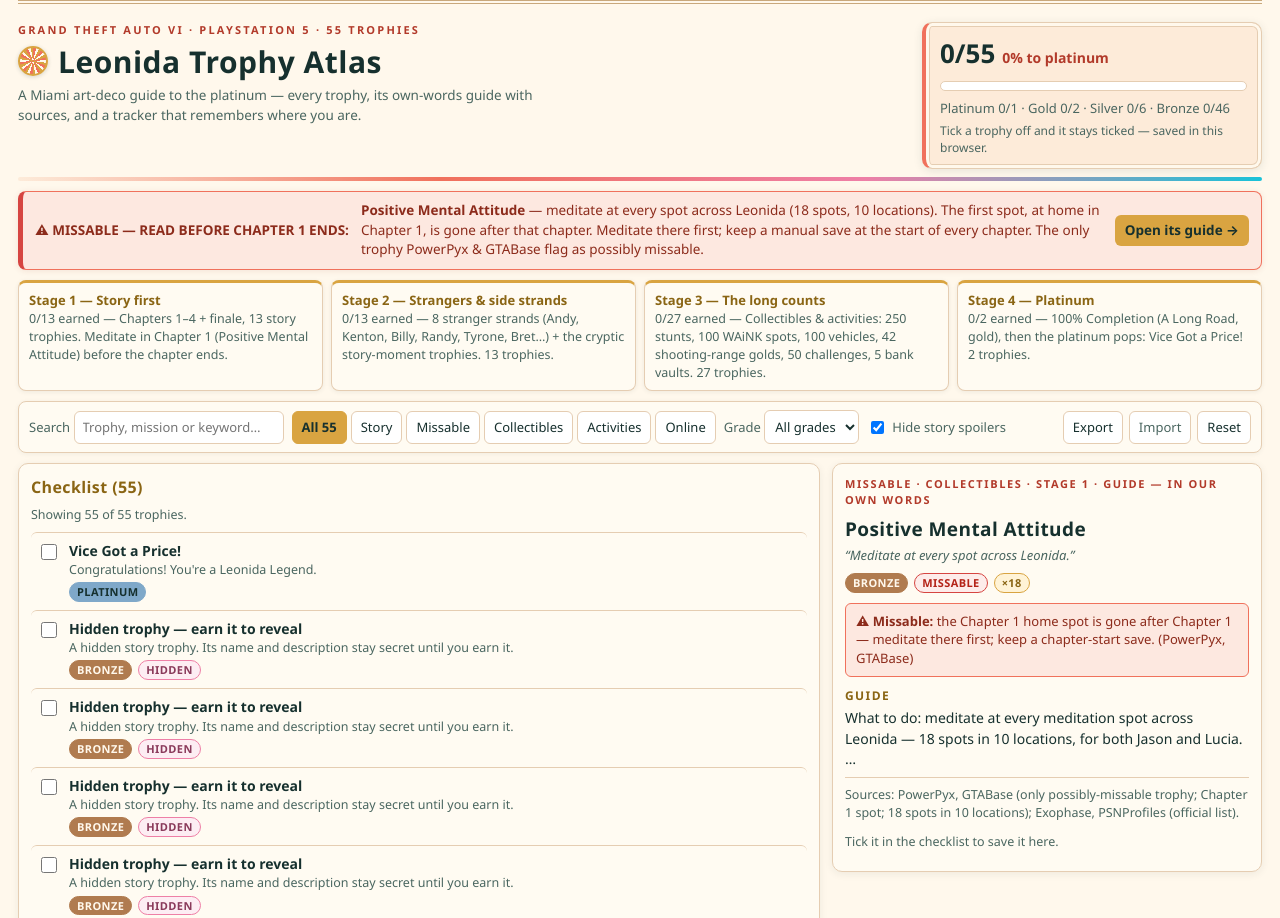
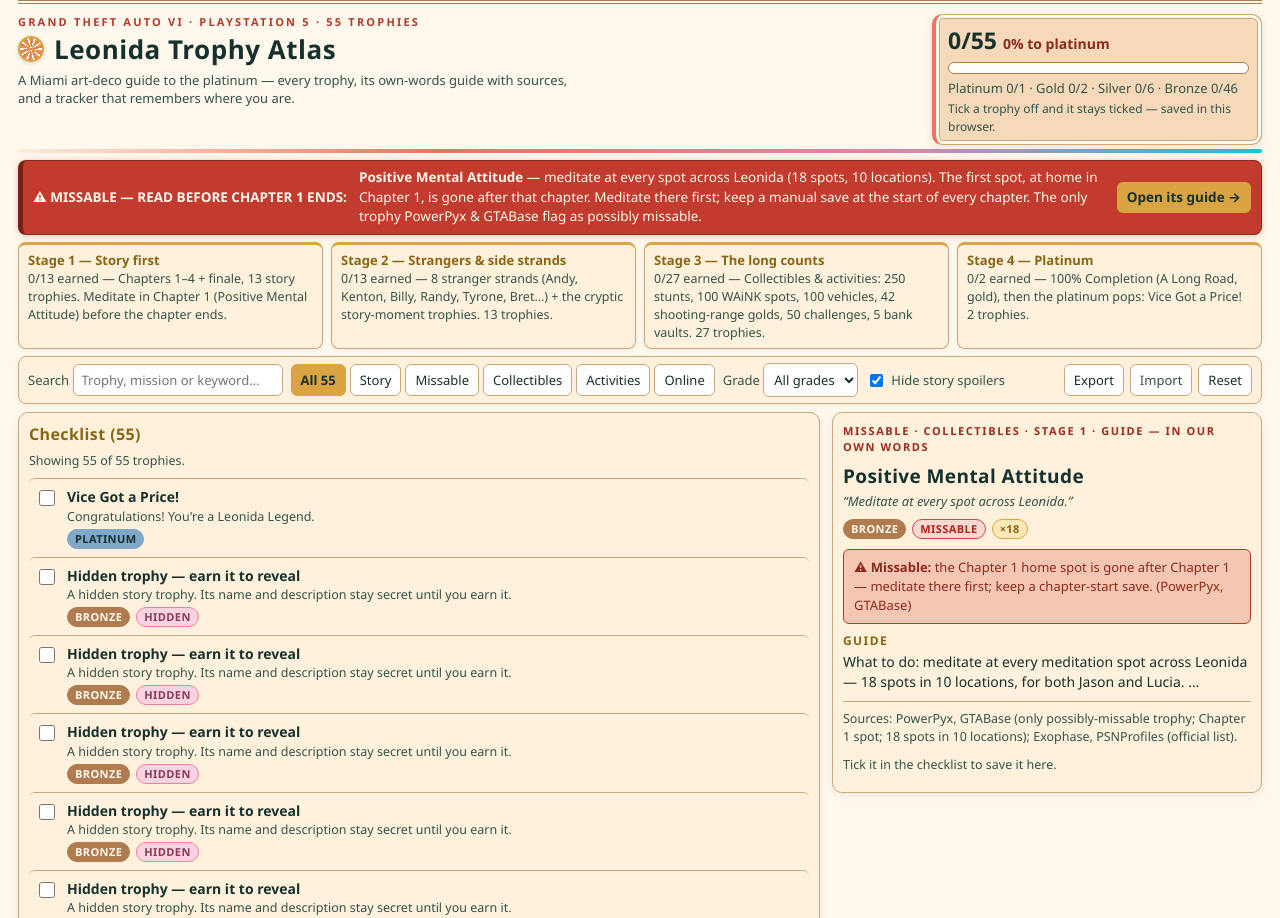
Before and after one commit to NozartXE/leonida-trophy-atlas, a plain HTML site: page app/index.html in a window 1280 px wide. Shown: the top 918 px of the page. Drawn offline with Linux system fonts and the light colour scheme.

Commit message:
Miami fix round: contrast pass + masthead compression (presentation only)

```diff
--- a/app/style.css
+++ b/app/style.css
@@ -1,16 +1,18 @@
 /* Miami — Leonida Trophy Atlas: Vice City art-deco pastel, warm cream surfaces,
+   Fix round: contrast pass (darker panels/borders, saturated missable banner,
+   solid progress bar) + masthead compression so guide prose enters the frame.
    deep sea-green ink, coral / deco gold / seafoam accents.
    Neon cyan and neon pink appear ONLY as thin accent lines:
    the 4px sunset band under the masthead, focus / selected outlines,
    and the thin gradient edge of the progress bar. Never as fills or body text. */
 :root {
   --bg: #FFF8EC;
-  --bg-blush: #FDEBD9;
-  --panel: #FDEBD9;
-  --panel-soft: #FFFBF2;
+  --bg-blush: #F6D9B8;
+  --panel: #F6D9B8;
+  --panel-soft: #FFF1DC;
   --card: #FFFFFF;
   --ink: #16302E;
-  --ink-dim: #4A6660;
+  --ink-dim: #33524B;
   --coral: #F0715C;
   --coral-dark: #B23A2A;
   --gold: #D9A441;
@@ -21,36 +23,36 @@
   --pink: #EE7FA6;
   --pink-dark: #8A3A5B;
   --neon-cyan: #19C2D8;
-  --sand: #E5CDB2;
-  --sand-dark: #C9A87C;
-  --good: #3E9B6B;
+  --sand: #C9A87C;
+  --sand-dark: #A87F4F;
+  --good: #257347;
   --danger: #D64541;
   --danger-dark: #8C2B1B;
   --platinum: #7FA8C9;
   --silver: #B9C4C6;
   --bronze: #B07B4F;
   /* legacy aliases kept so every existing selector resolves to the Miami palette */
-  --ink-2: #FFFBF2;
-  --ink-3: #FDEBD9;
+  --ink-2: #FFF1DC;
+  --ink-3: #F6D9B8;
   --teal: #57B8A2;
   --amber: #D9A441;
   --amber-soft: #8A6514;
   --cream: #16302E;
-  --cream-dim: #4A6660;
-  --line: #E5CDB2;
+  --cream-dim: #33524B;
+  --line: #C9A87C;
 }
 * { box-sizing: border-box; }
 html { background: var(--bg); }
 body {
   margin: 0 auto; max-width: 1280px; min-height: 100vh;
-  background: linear-gradient(180deg, #FFF8EC 0%, #FFF8EC 34%, #FDEBD9 78%, #FBE3D3 100%);
+  background: linear-gradient(180deg, #FFF8EC 0%, #FFF8EC 34%, #F6D9B8 78%, #F2CBA3 100%);
   color: var(--ink); font: 15px/1.45 "Segoe UI", system-ui, -apple-system, sans-serif;
   padding: 0 18px 28px;
 }
-h1 { font-size: 30px; margin: 2px 0 3px; letter-spacing: .5px; color: var(--ink); }
+h1 { font-size: 26px; margin: 1px 0 2px; letter-spacing: .5px; color: var(--ink); }
 h1::before {
   /* One restrained deco motif: a small sunburst badge beside the H1 (CSS-only conic gradient). */
-  content: ""; display: inline-block; width: 26px; height: 26px; border-radius: 50%;
+  content: ""; display: inline-block; width: 22px; height: 22px; border-radius: 50%;
   margin-right: 10px; vertical-align: -3px;
   background: repeating-conic-gradient(from -10deg, #D9A441 0deg 12deg, #F0715C 12deg 24deg, #FFF8EC 24deg 36deg);
   border: 2px solid #D9A441;
@@ -66,7 +68,7 @@ button:focus-visible, select:focus-visible, input:focus-visible, a:focus-visible
 
 /* Masthead + progress card — stepped / double-rule deco borders + sunset band */
 .masthead {
-  display: flex; gap: 20px; padding: 18px 0 12px; align-items: stretch; position: relative;
+  display: flex; gap: 16px; padding: 10px 0 8px; align-items: stretch; position: relative;
   border-top: 4px double var(--sand-dark);
 }
 .masthead::after {
@@ -77,37 +79,37 @@ button:focus-visible, select:focus-visible, input:focus-visible, a:focus-visible
 }
 .masthead-title { flex: 1 1 auto; }
 .kicker { margin: 0; font-size: 11px; letter-spacing: 2.2px; color: var(--coral-dark); font-weight: 700; }
-.tagline { margin: 0; color: var(--ink-dim); font-size: 13.5px; max-width: 560px; }
+.tagline { margin: 0; color: var(--ink-dim); font-size: 13px; max-width: 560px; }
 .progress-card {
-  flex: 0 0 340px; background: var(--panel); border: 1px solid var(--sand);
-  border-left: 4px solid var(--coral); border-radius: 10px; padding: 12px 14px;
+  flex: 0 0 330px; background: var(--panel); border: 1px solid var(--sand);
+  border-left: 4px solid var(--coral); border-radius: 10px; padding: 9px 12px;
   box-shadow: 0 2px 10px rgba(22,48,46,.10), inset 0 0 0 3px #FFF8EC, inset 0 0 0 4px var(--sand);
 }
-.progress-big { margin: 0; font-size: 26px; font-weight: 800; color: var(--ink); }
-.progress-pct { font-size: 14px; color: var(--coral-dark); font-weight: 700; }
-.progress-bar { height: 10px; background: #FFFFFF; border: 1px solid var(--sand); border-radius: 6px; margin: 8px 0; overflow: hidden; }
-.progress-bar div { height: 100%; background: linear-gradient(90deg, var(--gold) 0%, var(--coral) 88%, var(--neon-cyan) 100%); border-radius: 6px; width: 0%; }
+.progress-big { margin: 0; font-size: 23px; font-weight: 800; color: var(--ink); }
+.progress-pct { font-size: 14px; color: #8C2B1B; font-weight: 800; }
+.progress-bar { height: 12px; background: #FFFDF8; border: 1px solid var(--sand-dark); border-radius: 6px; margin: 5px 0; overflow: hidden; }
+.progress-bar div { height: 100%; background: #E4573D; border-radius: 6px; width: 0%; }
 .progress-grades { margin: 0; font-size: 13px; color: var(--ink-dim); }
-.progress-note { margin: 4px 0 0; font-size: 12px; color: var(--ink-dim); }
+.progress-note { margin: 2px 0 0; font-size: 12px; color: var(--ink-dim); }
 
-/* Missable banner — warning semantics: pale coral wash, coral border, dark red-brown text */
+/* Missable banner — warning semantics: saturated red fill, cream text (must read as a warning at judge scale) */
 .missable-banner {
-  display: flex; gap: 12px; align-items: center; background: #FDE8E0; border: 1px solid var(--coral);
-  border-left: 5px solid var(--danger); border-radius: 8px; padding: 9px 12px; font-size: 13.5px;
-  color: var(--danger-dark); margin-top: 10px;
-  box-shadow: 0 1px 6px rgba(140,43,27,.10);
+  display: flex; gap: 12px; align-items: center; background: #C23B2E; border: 1px solid #8C2B1B;
+  border-left: 5px solid #7A1F14; border-radius: 8px; padding: 7px 10px; font-size: 13.5px;
+  color: #FFF8EC; margin-top: 7px;
+  box-shadow: 0 1px 6px rgba(124,31,20,.25);
 }
-.missable-banner strong { color: var(--danger-dark); white-space: nowrap; }
-.missable-banner span { flex: 1; color: var(--danger-dark); }
+.missable-banner strong { color: #FFF8EC; white-space: nowrap; }
+.missable-banner span { flex: 1; color: #FFF8EC; }
 .missable-banner button {
   background: var(--gold); color: #16302E; border: 0; border-radius: 6px; padding: 6px 10px; font-weight: 700; white-space: nowrap;
 }
 
 /* Roadmap strip */
-.roadmap-strip { display: grid; grid-template-columns: repeat(4, 1fr); gap: 8px; margin: 10px 0; }
+.roadmap-strip { display: grid; grid-template-columns: repeat(4, 1fr); gap: 8px; margin: 7px 0; }
 .roadmap-strip .stage {
   background: var(--panel-soft); border: 1px solid var(--sand); border-top: 3px solid var(--gold);
-  border-radius: 8px; padding: 8px 10px; font-size: 12.5px; color: var(--ink);
+  border-radius: 8px; padding: 6px 9px; font-size: 12.5px; color: var(--ink);
   box-shadow: 0 1px 5px rgba(22,48,46,.07);
 }
 .roadmap-strip .stage b { display: block; color: var(--gold-dark); font-size: 13px; }
@@ -116,7 +118,7 @@ button:focus-visible, select:focus-visible, input:focus-visible, a:focus-visible
 /* Toolbar */
 .toolbar {
   display: flex; flex-wrap: wrap; gap: 8px; align-items: center;
-  background: var(--panel-soft); border: 1px solid var(--sand); border-radius: 8px; padding: 8px 10px; margin-bottom: 10px;
+  background: var(--panel-soft); border: 1px solid var(--sand); border-radius: 8px; padding: 6px 9px; margin-bottom: 8px;
   box-shadow: 0 1px 5px rgba(22,48,46,.06);
 }
 .toolbar label { font-size: 13px; color: var(--ink-dim); }
@@ -134,7 +136,7 @@ button:focus-visible, select:focus-visible, input:focus-visible, a:focus-visible
 /* Two-column layout */
 .layout { display: grid; grid-template-columns: 1fr 430px; gap: 12px; align-items: start; }
 .checklist, .guide-panel {
-  background: var(--panel-soft); border: 1px solid var(--sand); border-radius: 10px; padding: 12px;
+  background: var(--panel-soft); border: 1px solid var(--sand); border-radius: 10px; padding: 10px;
   box-shadow: 0 2px 8px rgba(22,48,46,.07);
 }
 .list-hint { margin: 0 0 8px; font-size: 12.5px; color: var(--ink-dim); }
@@ -159,21 +161,21 @@ button:focus-visible, select:focus-visible, input:focus-visible, a:focus-visible
 .chip.gold { background: var(--gold); color: #16302E; border-color: var(--gold); }
 .chip.silver { background: var(--silver); color: #16302E; border-color: var(--silver); }
 .chip.bronze { background: var(--bronze); color: #FFF8EC; border-color: var(--bronze); }
-.chip.hidden { border-color: var(--pink); color: var(--pink-dark); background: #FDEDF3; }
-.chip.missable { border-color: var(--danger); color: #B42318; background: #FDECEA; }
-.chip.count { border-color: var(--gold); color: var(--gold-dark); background: var(--gold-soft); }
+.chip.hidden { border-color: var(--pink); color: var(--pink-dark); background: #F9D3E0; }
+.chip.missable { border-color: var(--danger); color: #B42318; background: #F9D8D2; }
+.chip.count { border-color: var(--gold); color: var(--gold-dark); background: #FFE9B8; }
 
 /* Guide panel (right column) */
 .guide-panel { position: sticky; top: 8px; }
-.guide-panel .g-kind { font-size: 11px; letter-spacing: 1.6px; color: var(--coral-dark); font-weight: 700; }
+.guide-panel .g-kind { font-size: 11px; letter-spacing: 1.6px; color: #9E2B1E; font-weight: 700; }
 .guide-panel h2 { font-size: 19px; color: var(--ink); margin: 2px 0 2px; }
 .guide-panel .g-desc { color: var(--ink-dim); font-size: 13px; margin: 0 0 8px; font-style: italic; }
 .guide-panel .g-chips { display: flex; gap: 6px; flex-wrap: wrap; margin-bottom: 10px; }
-.guide-panel h3 { font-size: 12px; letter-spacing: 1.4px; color: var(--gold-dark); margin: 10px 0 4px; text-transform: uppercase; }
+.guide-panel h3 { font-size: 12px; letter-spacing: 1.4px; color: var(--gold-dark); margin: 8px 0 3px; text-transform: uppercase; }
 .guide-panel p { font-size: 14px; margin: 0 0 8px; color: var(--ink); }
 .guide-panel .g-sources { font-size: 12.5px; color: var(--ink-dim); border-top: 1px solid var(--sand); padding-top: 8px; }
 .guide-panel .g-warn {
-  background: #FDE8E0; border: 1px solid var(--coral); border-radius: 6px; padding: 8px 10px; font-size: 13px; margin: 0 0 8px; color: var(--danger-dark);
+  background: #F5C6B3; border: 1px solid var(--coral-dark); border-radius: 6px; padding: 8px 10px; font-size: 13px; margin: 0 0 8px; color: var(--danger-dark);
 }
 .guide-panel .g-earn { display: flex; gap: 8px; align-items: center; margin-top: 10px; }
 .guide-panel .g-earn button { background: var(--gold); color: #16302E; border: 0; border-radius: 6px; padding: 7px 12px; font-weight: 700; }
```
Also changed, not shown: screenshots/1-cover-miami.jpg, screenshots/2-roadmap.jpg, screenshots/3-spoiler-filters.jpg, screenshots/4-waink-collectible.jpg.
